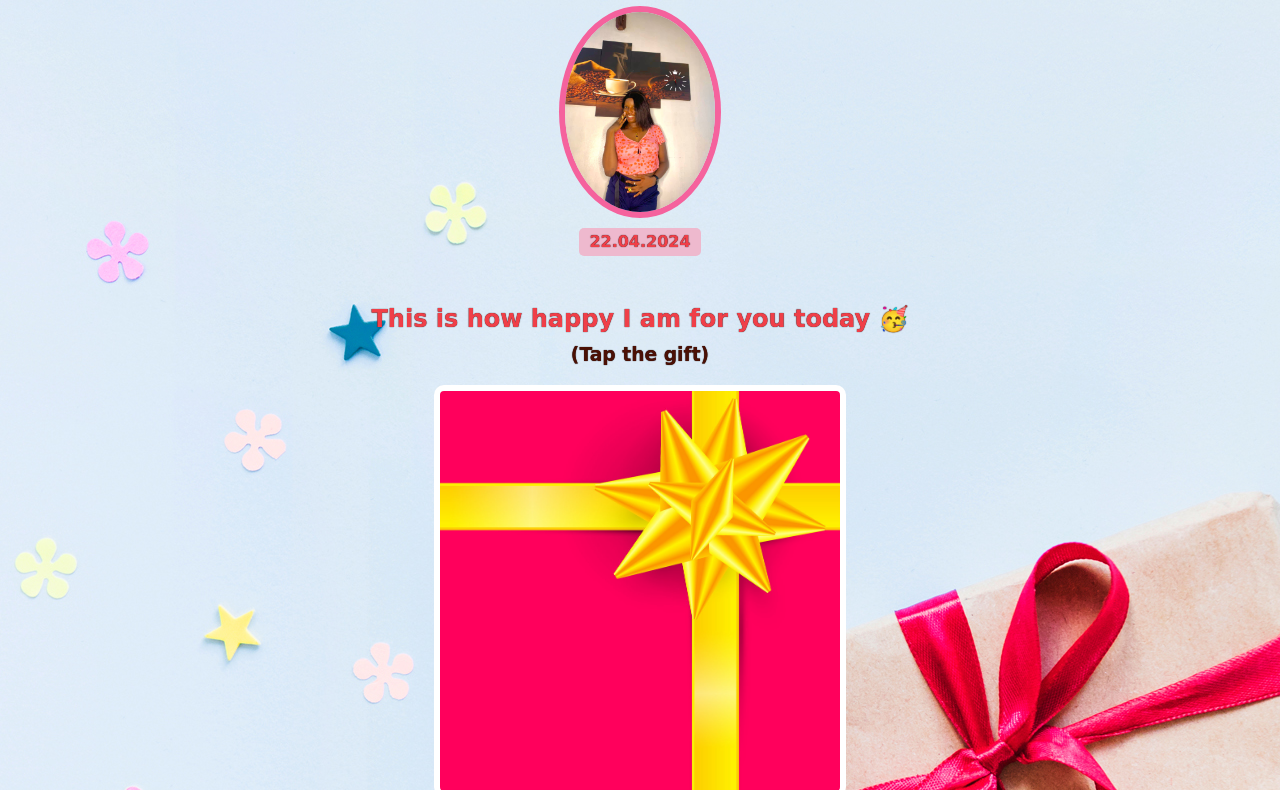
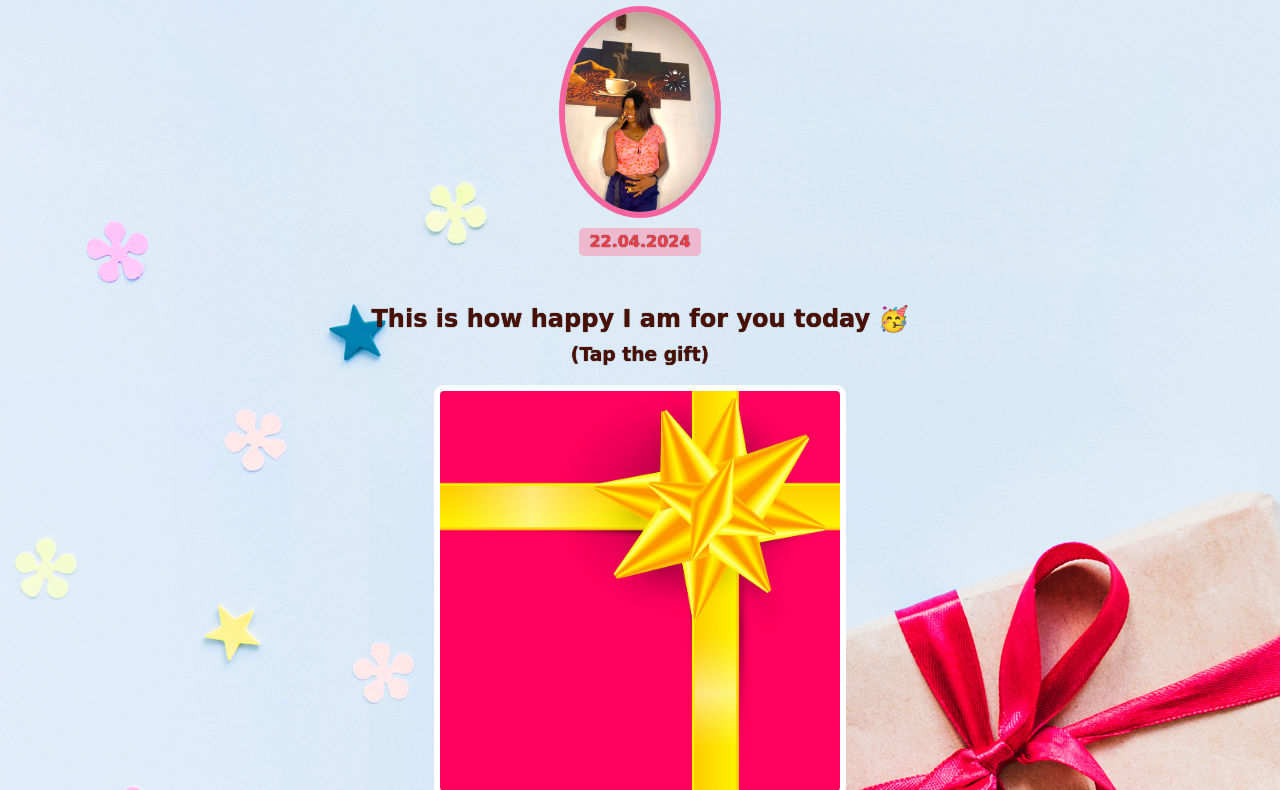
Before and after one commit to bunconice/theodora-birthday-gift, a plain HTML site: page index.html in a window 1280 px wide. Shown: the part 74-864 px from the top of the page. Drawn offline with nearby package versions, Linux system fonts and the light colour scheme; a web font is replaced by a local one.

Commit message:
changed color

```diff
--- a/styles.css
+++ b/styles.css
@@ -2,7 +2,7 @@ body {
   text-align: center;
   font-family: 'Happy Monkey', cursive;
   background-image: url(images/blue-gift.jpg);
-  color: #f03f48;
+  color: #4b1005;
   margin-bottom: 150px;
 }
 
@@ -28,6 +28,7 @@ h1, h2, h3, h4, p {
   background: #eeb9ce;
   padding: 5px 10px;
   border-radius: 5px;
+  color: #f03f48;
 }
 
 #header {
```
